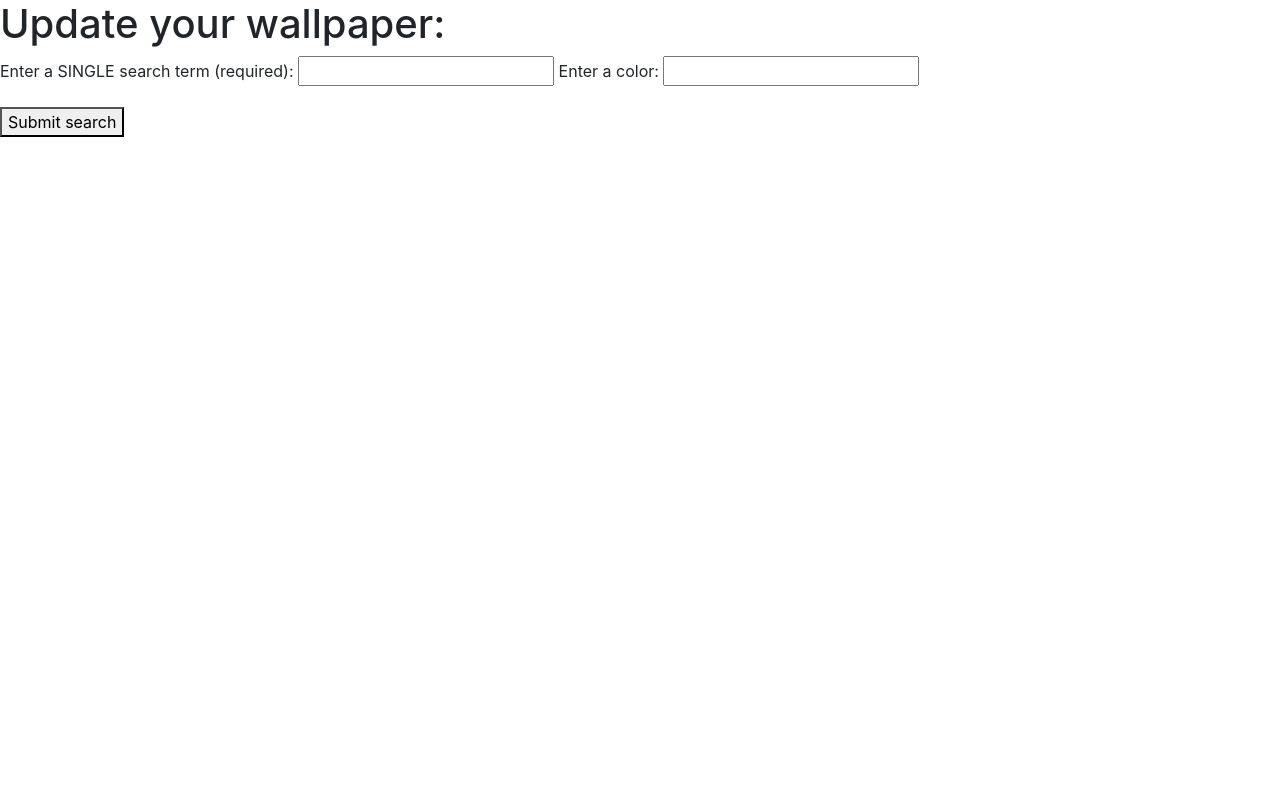
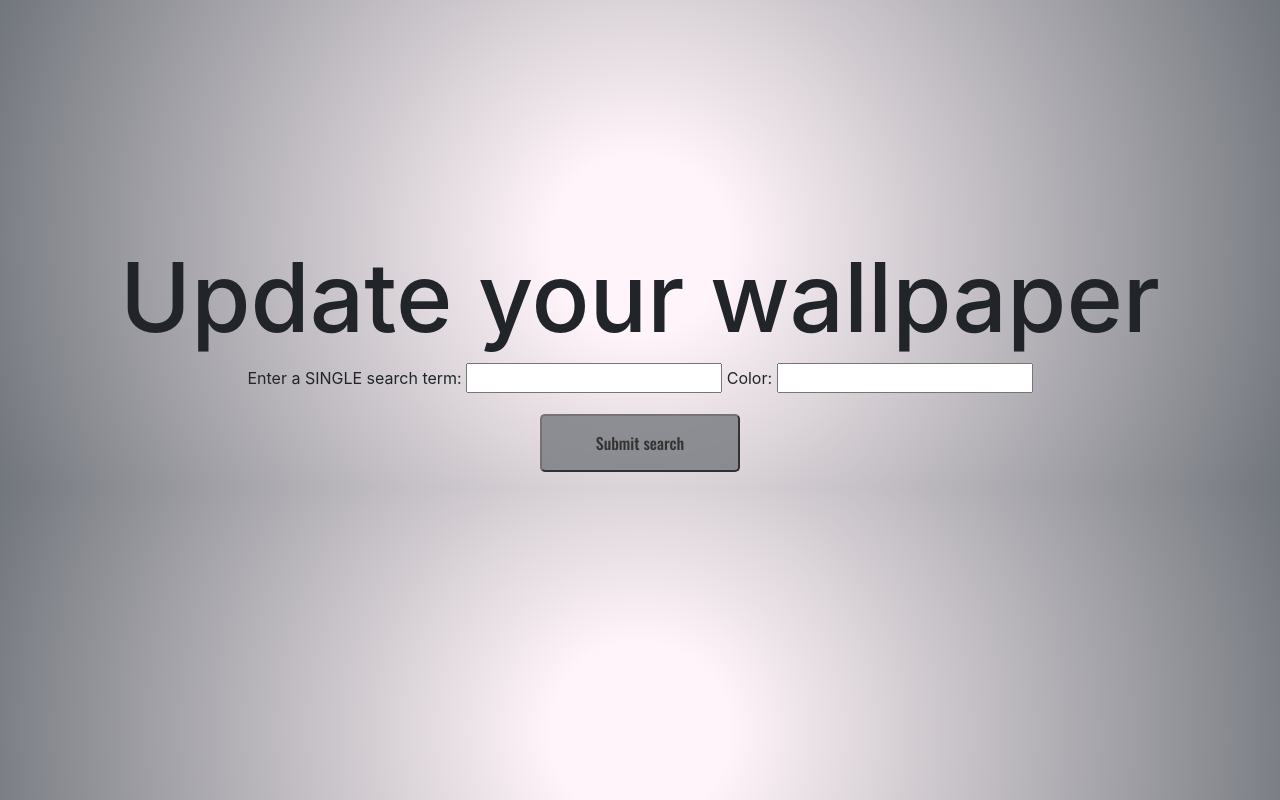
Before and after one commit to Jea-Shea/APIProject2, a plain HTML site: page public/index.html in a window 1280 px wide. Drawn offline with nearby package versions, Linux system fonts and the light colour scheme.

Commit message:
update 9.28

```diff
--- a/index.html
+++ b/public/index.html
@@ -4,19 +4,21 @@
     <meta charset="UTF-8">
     <meta name="viewport" content="width=device-width, initial-scale=1.0">
     <link rel="stylesheet" href="https://stackpath.bootstrapcdn.com/bootstrap/4.5.2/css/bootstrap.min.css" integrity="sha384-JcKb8q3iqJ61gNV9KGb8thSsNjpSL0n8PARn9HuZOnIxN0hoP+VmmDGMN5t9UJ0Z" crossorigin="anonymous">
+    <link ref="text/css" rel="stylesheet" href="./style.css" />
+    <link href="https://fonts.googleapis.com/css2?family=Oswald:wght@500&display=swap" rel="stylesheet">
     <title>Wallpaper</title>
 </head>
 <body>
-    <h1>Update your wallpaper:</h1>
-    <form>
+    <h1 class="text-center">Update your wallpaper</h1>
+    <form class="text-center">
         <p>
-          <label for="search">Enter a SINGLE search term (required): </label>
+          <label for="search">Enter a SINGLE search term: </label>
           <input type="text" id="search" class="search" required>
-          <label for="color">Enter a color: </label>
+          <label for="color">Color: </label>
           <input type="text" id="color" class="color" >
         </p>
         <p>
-          <button class="submit">Submit search</button>
+          <button class="submit" style="font-family: 'Oswald', sans-serif;" >Submit search</button>
         </p>
       </form>
     <div class="container" id="test">
--- a/index.js
+++ b/public/index.js
@@ -6,7 +6,7 @@ const searchTerm = document.querySelector('.search');
 const searchForm = document.querySelector('form');
 const submitBtn = document.querySelector('.submit');
 const colorTerm = document.querySelector('.color');
-const container = document.querySelector('#test')
+const container = document.querySelector('#test');
 searchForm.addEventListener('submit', wallpapers);
 
 
@@ -47,9 +47,14 @@ function displayWallpaper(json)   {
             let current = wallpapers[i].urls.small;
             console.log(current);
             images.src = current;
+            container.appendChild(images);
 
-            container.appendChild(images);
+            searchForm.addEventListener('submit', () => {
+                console.log('oh hi mark')
+                container.removeChild(images);
+                wallpapers();
+            })
         }
+    }
 
-    }
 }
--- /dev/null
+++ b/public/style.css
@@ -0,0 +1,17 @@
+body {
+    margin-top: 15em;
+    background: rgb(255,244,249);
+    background: radial-gradient(circle, rgba(255,244,249,1) 13%, rgba(113,118,124,1) 100%);
+}
+
+h1 {
+    font-size: 6em;
+}
+
+.submit {
+    border-radius: 5px;
+    width: 200px;
+    padding: 15px;
+    opacity: 77%;
+    background-color: rgba(113,118,124,1);
+}
```
Also changed, not shown: firebase.json (added), 2 other files.
